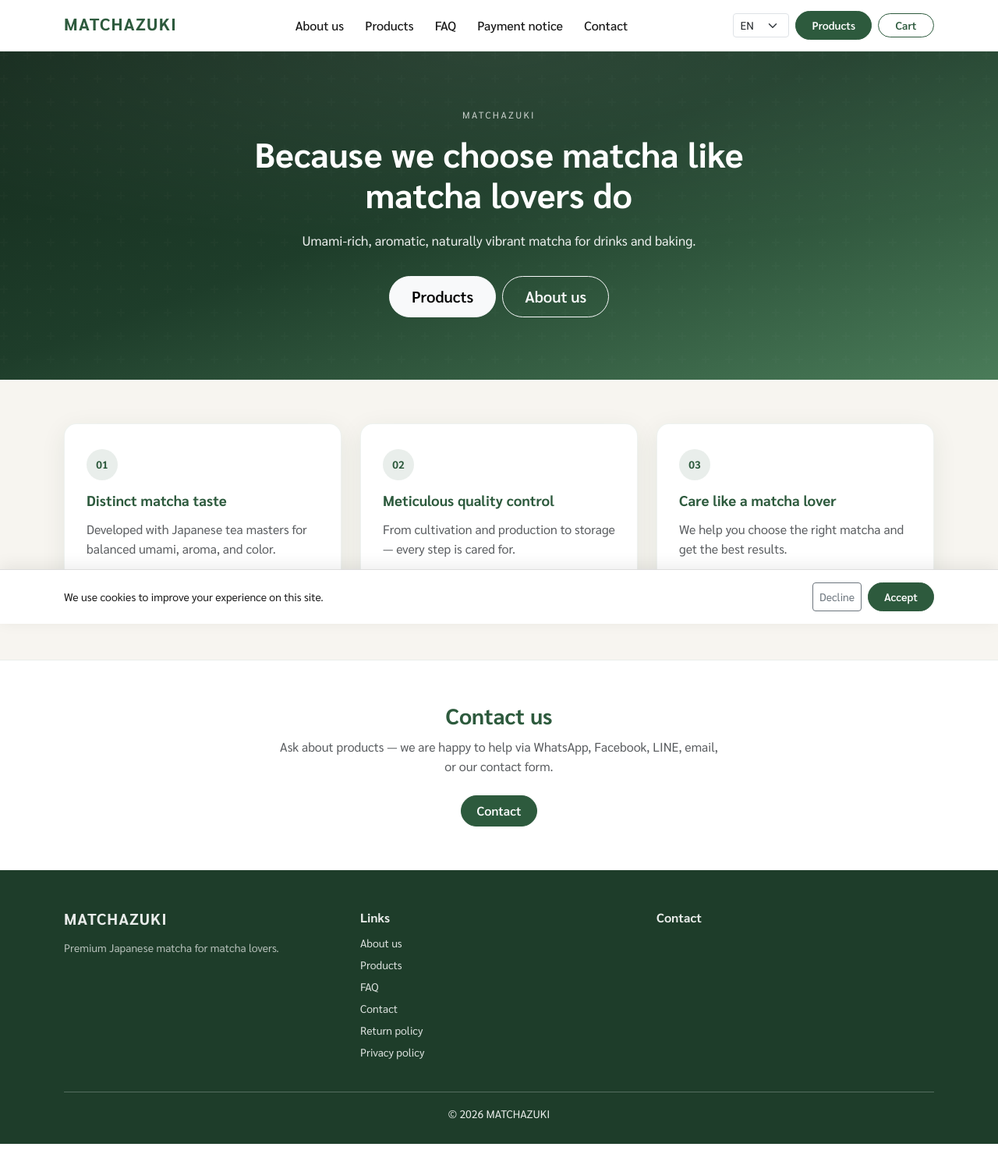
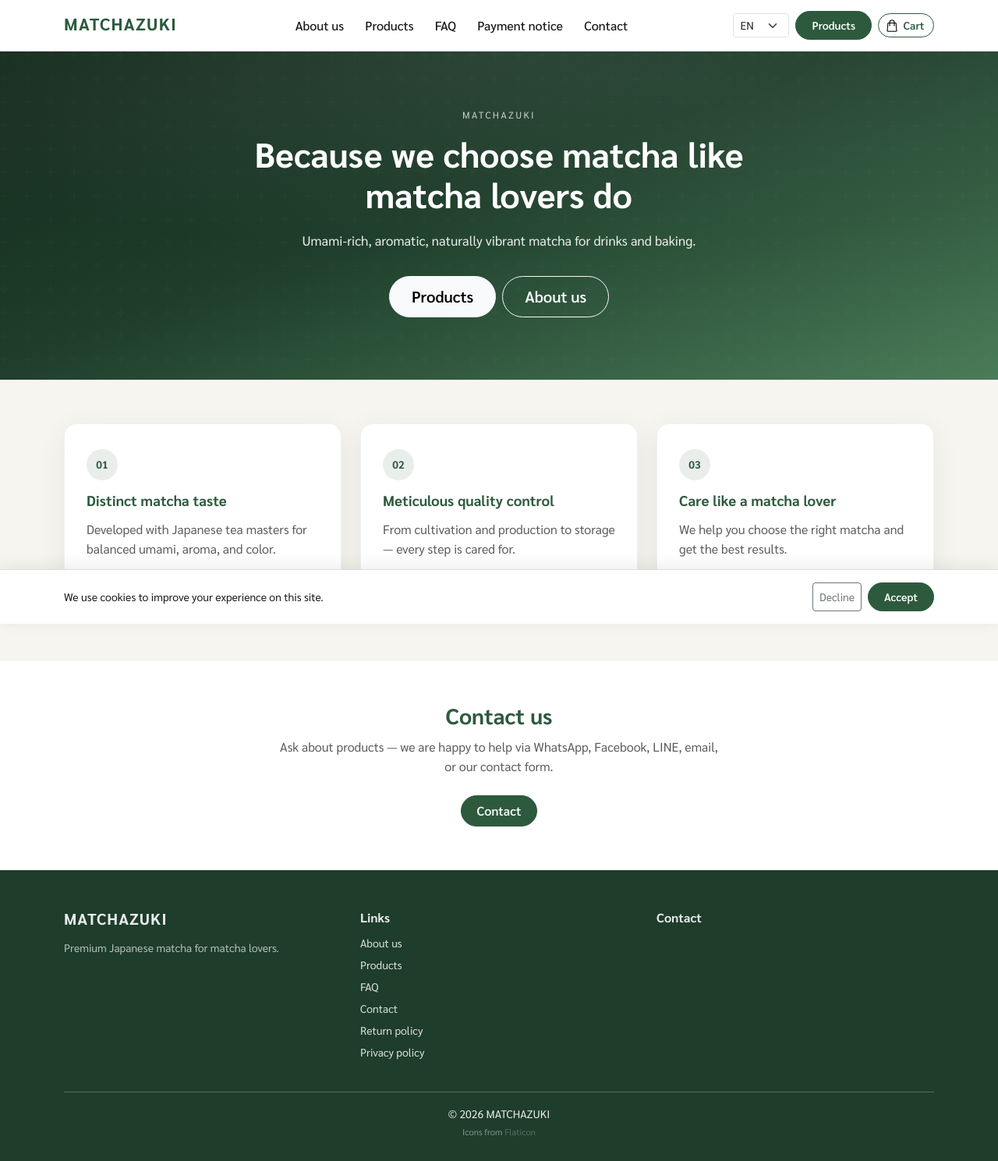
Before and after one commit to Iboy5070/matcha_shopbeta, a Django app: page / in a window 1280 px wide. Shown: the whole page at 78% size. Before the commit the page ends 1467 px from the top, so only its background shows below. Run offline with Django 4.2, Linux system fonts and the light colour scheme; data that the repository does not hold is empty.

Commit message:
feat: add Flaticon icons for WhatsApp, cart, and contact buttons
Copy user-provided icons into static assets, add floating WhatsApp button, icon contact links, cart nav icon, favicon, and Flaticon attribution in footer.

Co-authored-by: Cursor <cursoragent@cursor.com>

```diff
--- a/static/css/site.css
+++ b/static/css/site.css
@@ -61,6 +61,84 @@ h1, h2, h3, .mz-section-title, .mz-brand, .mz-hero-title {
 
 .mz-cart-btn {
   min-width: 4.5rem;
+  display: inline-flex;
+  align-items: center;
+  gap: 0.35rem;
+}
+
+.mz-nav-icon {
+  display: block;
+  object-fit: contain;
+}
+
+/* Icon contact buttons */
+.mz-icon-btn {
+  display: inline-flex;
+  align-items: center;
+  gap: 0.4rem;
+  border-radius: 999px;
+  font-weight: 600;
+  padding: 0.45rem 1rem;
+  background: #fff;
+  border: 1px solid rgba(45, 90, 61, 0.15);
+  color: var(--mz-text);
+}
+
+.mz-icon-btn img {
+  object-fit: contain;
+}
+
+.mz-icon-btn:hover {
+  transform: translateY(-1px);
+  box-shadow: 0 4px 12px rgba(0, 0, 0, 0.08);
+}
+
+.mz-contact-row {
+  display: flex;
+  align-items: center;
+  gap: 0.5rem;
+}
+
+.mz-contact-icon {
+  object-fit: contain;
+  flex-shrink: 0;
+  opacity: 0.9;
+}
+
+/* Floating WhatsApp */
+.mz-float-wa {
+  position: fixed;
+  bottom: 1.25rem;
+  right: 1.25rem;
+  z-index: 1040;
+  width: 3.5rem;
+  height: 3.5rem;
+  border-radius: 50%;
+  background: #25d366;
+  display: flex;
+  align-items: center;
+  justify-content: center;
+  box-shadow: 0 6px 24px rgba(37, 211, 102, 0.45);
+  transition: transform 0.2s, box-shadow 0.2s;
+  padding: 0.5rem;
+}
+
+.mz-float-wa img {
+  width: 100%;
+  height: 100%;
+  object-fit: contain;
+}
+
+.mz-float-wa:hover {
+  transform: scale(1.08);
+  box-shadow: 0 8px 28px rgba(37, 211, 102, 0.55);
+}
+
+@media (max-width: 575.98px) {
+  .mz-float-wa {
+    bottom: 5rem;
+    right: 1rem;
+  }
 }
 
 /* Full-width hero (matchazuki-style) */
--- a/templates/store/_contact_buttons.html
+++ b/templates/store/_contact_buttons.html
@@ -1,10 +1,19 @@
-{% load i18n %}
+{% load static i18n %}
 {% if whatsapp_url %}
-  <a class="btn mz-btn-outline" href="{{ whatsapp_url }}" target="_blank" rel="noopener">WhatsApp</a>
+  <a class="btn mz-icon-btn mz-icon-btn-wa" href="{{ whatsapp_url }}" target="_blank" rel="noopener">
+    <img src="{% static 'img/icons/whatsapp.png' %}" alt="WhatsApp" width="20" height="20">
+    <span>WhatsApp</span>
+  </a>
 {% endif %}
 {% if facebook_url %}
-  <a class="btn mz-btn-outline" href="{{ facebook_url }}" target="_blank" rel="noopener">Facebook</a>
+  <a class="btn mz-icon-btn mz-icon-btn-fb" href="{{ facebook_url }}" target="_blank" rel="noopener">
+    <img src="{% static 'img/icons/facebook.png' %}" alt="Facebook" width="20" height="20">
+    <span>Facebook</span>
+  </a>
 {% endif %}
 {% if line_url %}
-  <a class="btn mz-btn-outline" href="{{ line_url }}" target="_blank" rel="noopener">LINE</a>
+  <a class="btn mz-icon-btn mz-icon-btn-line" href="{{ line_url }}" target="_blank" rel="noopener">
+    <img src="{% static 'img/icons/line.png' %}" alt="LINE" width="20" height="20">
+    <span>LINE</span>
+  </a>
 {% endif %}
--- a/templates/store/_contact_channels.html
+++ b/templates/store/_contact_channels.html
@@ -1,21 +1,25 @@
-{% load i18n %}
+{% load i18n static %}
 {% if contact_email %}
-  <div class="{% if compact %}small{% endif %}">
+  <div class="{% if compact %}small{% endif %} mz-contact-row">
+    <img src="{% static 'img/icons/phone.png' %}" alt="" width="18" height="18" class="mz-contact-icon">
     <a href="mailto:{{ contact_email }}">{{ contact_email }}</a>
   </div>
 {% endif %}
 {% if whatsapp_url %}
-  <div class="{% if compact %}small mt-1{% else %}mt-2{% endif %}">
+  <div class="{% if compact %}small mt-1{% else %}mt-2{% endif %} mz-contact-row">
+    <img src="{% static 'img/icons/whatsapp.png' %}" alt="" width="18" height="18" class="mz-contact-icon">
     <a href="{{ whatsapp_url }}" target="_blank" rel="noopener">WhatsApp</a>
   </div>
 {% endif %}
 {% if facebook_url %}
-  <div class="{% if compact %}small mt-1{% else %}mt-1{% endif %}">
+  <div class="{% if compact %}small mt-1{% else %}mt-1{% endif %} mz-contact-row">
+    <img src="{% static 'img/icons/facebook.png' %}" alt="" width="18" height="18" class="mz-contact-icon">
     <a href="{{ facebook_url }}" target="_blank" rel="noopener">Facebook</a>
   </div>
 {% endif %}
 {% if line_url %}
-  <div class="{% if compact %}small mt-1{% else %}mt-1{% endif %}">
+  <div class="{% if compact %}small mt-1{% else %}mt-1{% endif %} mz-contact-row">
+    <img src="{% static 'img/icons/line.png' %}" alt="" width="18" height="18" class="mz-contact-icon">
     <a href="{{ line_url }}" target="_blank" rel="noopener">LINE</a>
   </div>
 {% endif %}
--- /dev/null
+++ b/templates/store/_float_whatsapp.html
@@ -0,0 +1,6 @@
+{% load static i18n %}
+{% if whatsapp_url %}
+<a class="mz-float-wa" href="{{ whatsapp_url }}" target="_blank" rel="noopener" aria-label="WhatsApp">
+  <img src="{% static 'img/icons/whatsapp.png' %}" alt="WhatsApp" width="32" height="32">
+</a>
+{% endif %}
--- a/templates/store/base.html
+++ b/templates/store/base.html
@@ -10,7 +10,7 @@
   <meta property="og:description" content="{% trans "Premium Japanese matcha for matcha lovers." %}">
   <meta property="og:type" content="website">
   <meta property="og:url" content="{{ site_url }}{{ request.path }}">
-  <link rel="canonical" href="{{ site_url }}{{ request.path }}">
+  <link rel="icon" href="{% static 'img/icons/matcha.png' %}" type="image/png">
   <link rel="preconnect" href="https://fonts.googleapis.com">
   <link href="https://fonts.googleapis.com/css2?family=Noto+Serif+Lao:wght@500;600;700&family=Sarabun:wght@400;500;600;700&display=swap" rel="stylesheet">
   <link href="https://cdn.jsdelivr.net/npm/bootstrap@5.3.3/dist/css/bootstrap.min.css" rel="stylesheet">
@@ -43,7 +43,10 @@
           </select>
         </form>
         <a class="btn btn-sm mz-btn-primary d-none d-lg-inline-flex" href="{% url 'store_shop' %}">{% trans "Products" %}</a>
-        <a class="btn btn-sm mz-btn-outline mz-cart-btn" href="{% url 'store_cart' %}">{% trans "Cart" %}</a>
+        <a class="btn btn-sm mz-btn-outline mz-cart-btn" href="{% url 'store_cart' %}">
+          <img src="{% static 'img/icons/cart.png' %}" alt="" width="18" height="18" class="mz-nav-icon">
+          <span>{% trans "Cart" %}</span>
+        </a>
       </div>
     </div>
   </div>
@@ -89,9 +92,12 @@
     </div>
     <div class="text-center small mt-4 pt-3 border-top border-light border-opacity-25">
       © {% now "Y" %} MATCHAZUKI
+      <div class="mt-1 opacity-50" style="font-size:0.7rem;">Icons from <a href="https://www.flaticon.com/" target="_blank" rel="noopener" class="text-white-50">Flaticon</a></div>
     </div>
   </div>
 </footer>
+
+{% include "store/_float_whatsapp.html" %}
 
 <div id="mz-cookie-banner" class="mz-cookie-banner">
   <div class="container d-flex flex-wrap align-items-center justify-content-between gap-2">
```
Also changed, not shown: static/img/icons/cart.png (added), static/img/icons/facebook.png (added), static/img/icons/line.png (added), static/img/icons/matcha.png (added), static/img/icons/phone.png (added), static/img/icons/whatsapp.png (added).
